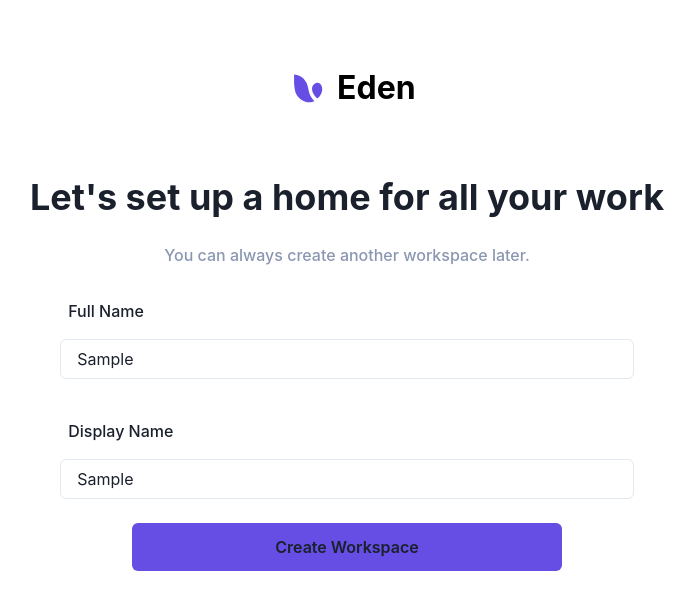
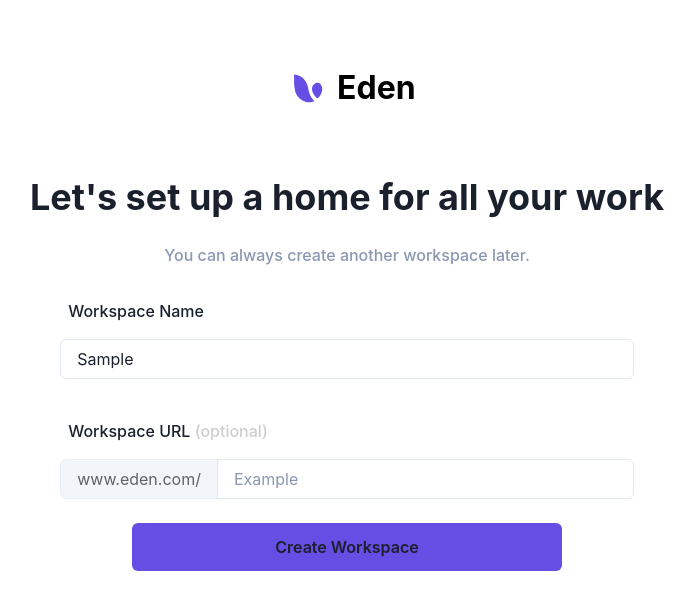
Before and after one commit to RakshaPawar108/fe-mockup, a React (Create React App) app: page / in a window 1280 px wide. Both pictures are taken after typing "Sample", "Sample" into the empty fields and a click on the button "Create Workspace". Shown: the top 610 px of the page, without its empty margins (293-987 px from the left). Built offline with nearby package versions, Linux system fonts and the light colour scheme.

Commit message:
feat: render inputs as per steps

```diff
--- a/src/components/FormInput/FormInput.jsx
+++ b/src/components/FormInput/FormInput.jsx
@@ -1,11 +1,24 @@
-import { Flex, FormControl, FormLabel, Input } from "@chakra-ui/react";
+import {
+  Flex,
+  FormControl,
+  FormLabel,
+  Input,
+  chakra,
+  InputGroup,
+  InputLeftAddon,
+} from "@chakra-ui/react";
 
-export const FormInput = () => {
+export const FormInput = ({ currentStep }) => {
   const borderColor = "#664de4";
-  const placeholderColor = '#8b97b1'
+  const placeholderColor = "#8b97b1";
   const labelPadding = "0.5rem";
+
   return (
     <Flex gap="2rem" direction="column">
+      {
+        {
+          1: (
+            <>
               <FormControl>
                 <FormLabel padding={labelPadding}>Full Name</FormLabel>
                 <Input
@@ -25,6 +38,38 @@
                   _placeholder={{ color: placeholderColor }}
                 />
               </FormControl>
+            </>
+          ),
+          2: (
+            <>
+              <FormControl>
+                <FormLabel padding={labelPadding}>Workspace Name</FormLabel>
+                <Input
+                  variant="outline"
+                  placeholder="Eden"
+                  focusBorderColor={borderColor}
+                  _placeholder={{ color: placeholderColor }}
+                />
+              </FormControl>
+
+              <FormControl>
+                <FormLabel padding={labelPadding}>
+                  Workspace URL{"  "}
+                  <chakra.span color="#cecece">(optional)</chakra.span>
+                </FormLabel>
+                <InputGroup>
+                  <InputLeftAddon children="www.eden.com/" opacity={0.7} />
+                  <Input
+                    placeholder="Example"
+                    focusBorderColor={borderColor}
+                    _placeholder={{ color: placeholderColor }}
+                  />
+                </InputGroup>
+              </FormControl>
+            </>
+          ),
+        }[currentStep + 1]
+      }
     </Flex>
   );
 };
--- a/src/components/index.js
+++ b/src/components/index.js
@@ -1,3 +1,4 @@
 export { Header } from "./Header/Header";
 export { FormInput } from "./FormInput/FormInput";
 export { FormButton } from "./FormButton/FormButton";
+export { FormCard } from "./FormCard/FormCard";
--- a/src/pages/Form/Form.jsx
+++ b/src/pages/Form/Form.jsx
@@ -1,8 +1,9 @@
 import "./Form.css";
 import { Container, Flex, Heading, Text } from "@chakra-ui/react";
-import { FormButton, FormInput } from "../../components";
+import { FormButton, FormCard, FormInput } from "../../components";
 import { useState } from "react";
 import { FormData } from "./Form.data";
+import { userOne, usersMany } from "../../assets";
 
 export const Form = () => {
   const [currentStep, setCurrentStep] = useState(0);
@@ -11,7 +12,7 @@
     setCurrentStep((prev) => prev + 1);
   };
   return (
-    <Container width="100%" marginTop="1rem">
+    <Container width="40rem" marginTop="1rem">
       <Flex
         direction="column"
         align="center"
@@ -27,6 +28,25 @@
         </Text>
       </Flex>
 
+      {currentStep + 1 === 3 ? (
+        <Flex
+          direction="row"
+          gap="0.5rem"
+          marginTop="1.5rem"
+          className="form-container"
+        >
+          <FormCard
+            icon={userOne}
+            cardHeading="For myself"
+            cardDescription="Write better. Think more clearly. Stay organized."
+          />
+          <FormCard
+            icon={usersMany}
+            cardHeading="With my team"
+            cardDescription="Wikis, docs, tasks & projects, all in one place."
+          />
+        </Flex>
+      ) : (
         <Flex
           direction="column"
           gap="0.5rem"
@@ -35,6 +55,8 @@
         >
           <FormInput currentStep={currentStep} />
         </Flex>
+      )}
+
       <FormButton incrementStep={clickHandler} />
     </Container>
   );
```
Lines whose indentation alone changed are shown as unchanged.
